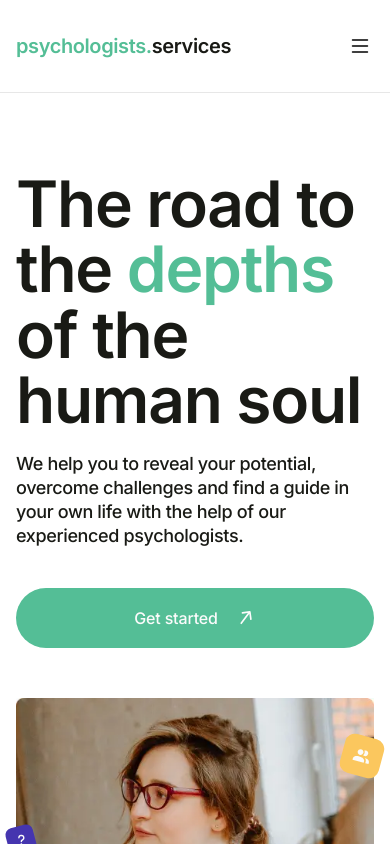
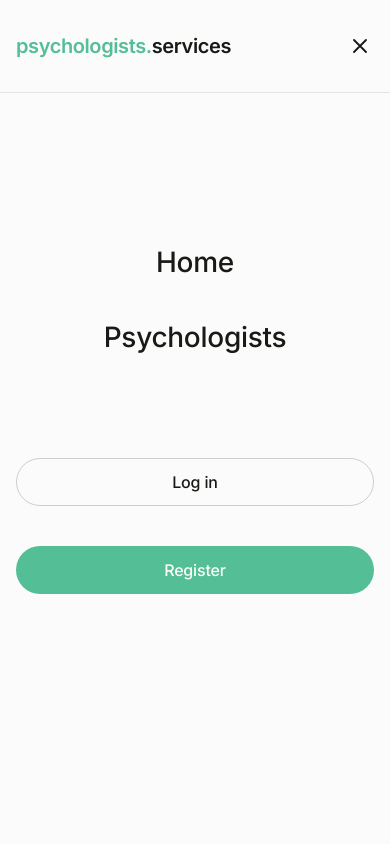
Before and after one commit to Diamond-FoxUA/psychologist-app, a React (Vite) app: page / in a window 390 px wide. Both pictures are taken after a click on the button "Open navigation menu". Shown: the top 844 px of the page. Built offline with nearby package versions, Linux system fonts and the light colour scheme.

Commit message:
feat: add Logo and MobileMenu components with styling, and integrate into Header
– add MobileMenu with styling and Modal

– extract Logo into separate component

– add close icon to sprite.svg

```diff
--- /dev/null
+++ b/src/components/Logo/Logo.module.css
@@ -0,0 +1,19 @@
+.logo {
+  display: flex;
+
+  text-align: center;
+  color: var(--black-color);
+  font-weight: 700;
+  font-size: 20px;
+  line-height: 120%;
+  letter-spacing: -0.02em;
+
+  max-width: 218px;
+  padding: 34px 0;
+  cursor: pointer;
+  transition: transform 300ms ease-in-out;
+}
+
+.logo:hover {
+  transform: scale(1.05);
+}
--- /dev/null
+++ b/src/components/Logo/Logo.tsx
@@ -0,0 +1,11 @@
+import { Link } from "react-router-dom";
+import { PATHS } from "../../variables";
+import css from "./Logo.module.css";
+
+export default function Logo() {
+  return (
+    <Link className={css.logo} to={PATHS.home}>
+      <span className="accent">psychologists.</span>services
+    </Link>
+  );
+}
--- /dev/null
+++ b/src/components/MobileMenu/MobileMenu.module.css
@@ -0,0 +1,103 @@
+.container {
+  position: absolute;
+  top: 0;
+  left: 0;
+  z-index: 500;
+
+  width: 100%;
+  height: 100vh;
+  background-color: var(--white-color);
+
+  overflow: hidden;
+  overscroll-behavior-y: none;
+
+  transition: transform 300ms ease-in-out;
+}
+
+.header {
+  border-bottom: 1px solid rgba(25, 26, 21, 0.1);
+  padding: 0 16px;
+}
+
+.closeButton {
+  position: absolute;
+  top: 34px;
+  right: 18px;
+
+  background-color: transparent;
+  border: none;
+
+  cursor: pointer;
+  transition: transform 300ms ease-in-out;
+}
+
+.closeButton:hover {
+  transform: scale(1.1);
+}
+
+.closeButton .icon {
+  display: flex;
+  justify-content: center;
+  align-content: center;
+
+  width: 24px;
+  height: 24px;
+
+  stroke: var(--black-color);
+}
+
+.navList {
+  display: flex;
+  flex-direction: column;
+  align-items: center;
+  justify-content: center;
+  gap: 40px;
+
+  margin-top: 18vh;
+}
+
+.navListItem {
+    position: relative;
+    font-weight: 500;
+    font-size: 28px;
+    line-height: 125%;
+    letter-spacing: -0.01em;
+    color: var(--black-color);
+
+    transition: opacity 300ms ease-in-out;
+  }
+
+  .navListItem:active {
+    opacity: 50%;
+  }
+
+  .navListItem::after {
+    position: absolute;
+    content: "";
+
+    width: 8px;
+    height: 8px;
+    border-radius: 100%;
+    bottom: -12px;
+    left: 50%;
+    background-color: transparent;
+
+    transition: background-color 300ms ease-in-out;
+    transform: translateX(-50%);
+  }
+
+  .navListItem:hover::after {
+    background-color: var(--main-color);
+  }
+
+  .navLink {
+    padding: 36px 0;
+  }
+
+  .authBtns {
+    display: flex;
+    flex-direction: column;
+    gap: 40px;
+    padding: 36px 16px;
+    margin-top: 8vh;
+  }
--- /dev/null
+++ b/src/components/MobileMenu/MobileMenu.tsx
@@ -0,0 +1,82 @@
+import { Link } from "react-router-dom";
+import { useState } from "react";
+
+import css from "./MobileMenu.module.css";
+import { PATHS } from "../../variables";
+import Logo from "../Logo/Logo";
+import { createPortal } from "react-dom";
+import Button from "../Button/Button";
+
+interface MobileMenuProps {
+  onClose: () => void;
+}
+
+export default function MobileMenu({ onClose }: MobileMenuProps) {
+  const isLoggedIn = false;
+
+  const [isModalOpen, setIsModalOpen] = useState(false);
+    const toggleModal = () => setIsModalOpen((prev) => !prev);
+
+  return createPortal(
+    <div className={`container ${css.container}`}>
+      <div className={css.container}>
+        <div className={css.header}>
+          <Logo />
+        </div>
+        <button
+          className={css.closeButton}
+          onClick={onClose}
+          aria-label="Close mobile menu"
+        >
+          <svg className={css.icon}>
+            <use href="/sprite.svg#icon-close"></use>
+          </svg>
+        </button>
+
+        <nav className={css.navbar}>
+          <ul className={css.navList}>
+            <li className={css.navListItem}>
+              <Link onClick={onClose} className={css.navLink} to={PATHS.home}>
+                Home
+              </Link>
+            </li>
+            <li className={css.navListItem}>
+              <Link
+                onClick={onClose}
+                className={css.navLink}
+                to={PATHS.psychologists}
+              >
+                Psychologists
+              </Link>
+            </li>
+            {isLoggedIn && (
+              <li className={css.navListItem}>
+                <Link
+                  onClick={onClose}
+                  className={css.navLink}
+                  to={PATHS.favourites}
+                >
+                  Favourites
+                </Link>
+              </li>
+            )}
+          </ul>
+        </nav>
+
+        {!isLoggedIn && <div className={css.authBtns}>
+          <Button
+            onClick={toggleModal}
+            className={css.authBtn}
+            variant="secondary"
+          >
+            Log in
+          </Button>
+          <Button onClick={toggleModal} className={css.authBtn}>
+            Register
+          </Button>
+        </div>}
+      </div>
+    </div>,
+    document.body,
+  );
+}
--- a/src/components/layout/Header/Header.module.css
+++ b/src/components/layout/Header/Header.module.css
@@ -6,25 +6,6 @@
 .icon {
   width: 24px;
   height: 24px;
-}
-
-.logo {
-  display: flex;
-
-  text-align: center;
-  color: var(--black-color);
-  font-weight: 700;
-  font-size: 20px;
-  line-height: 120%;
-  letter-spacing: -0.02em;
-
-  padding: 34px 0;
-  cursor: pointer;
-  transition: transform 300ms ease-in-out;
-}
-
-.logo:hover {
-  transform: scale(1.05);
 }
 
 .burgerBtn {
--- a/src/components/layout/Header/Header.tsx
+++ b/src/components/layout/Header/Header.tsx
@@ -1,30 +1,53 @@
-import { Link } from "react-router-dom";
-import { PATHS } from "../../../variables";
+import { useState } from "react";
 
 import css from "./Header.module.css";
+import Logo from "../../Logo/Logo";
 import NavBar from "../../Navbar/Navbar";
 import Button from "../../Button/Button";
+import MobileMenu from "../../MobileMenu/MobileMenu";
 
 export default function Header() {
+  const isLoggedIn = false;
+
+  const [isModalOpen, setIsModalOpen] = useState(false);
+  const toggleModal = () => setIsModalOpen((prev) => !prev);
+
+  const [isMobileMenuOpen, setIsMobileMenuOpen] = useState(false);
+  const toggleMobileMenu = () => setIsMobileMenuOpen((prev) => !prev);
+
   return (
+    <>
       <header className={css.header}>
         <div className={`container ${css.container}`}>
-        <Link className={css.logo} to={PATHS.home}>
-          <span className="accent">psychologists.</span>services
-        </Link>
+          <Logo />
           <NavBar />
-        <button className={css.burgerBtn} aria-label="Open navigation menu">
+
+          <button
+            className={css.burgerBtn}
+            onClick={toggleMobileMenu}
+            aria-label="Open navigation menu"
+          >
             <svg className={css.icon}>
-            <use href="/sprite.svg#icon-menu" className={css.burgerIcon}/>
+              <use href="/sprite.svg#icon-menu" className={css.burgerIcon} />
             </svg>
           </button>
-        <div className={css.authBtns}>
-          <Button className={css.authBtn} variant="secondary">
+
+          {!isLoggedIn && <div className={css.authBtns}>
+            <Button
+              onClick={toggleModal}
+              className={css.authBtn}
+              variant="secondary"
+            >
               Log in
             </Button>
-          <Button className={css.authBtn}>Register</Button>
-        </div>
+            <Button onClick={toggleModal} className={css.authBtn}>
+              Register
+            </Button>
+          </div>}
         </div>
       </header>
+
+      {isMobileMenuOpen && <MobileMenu onClose={toggleMobileMenu}></MobileMenu>}
+    </>
   );
 }
```
Also changed, not shown: src/components/Modal/Modal.tsx (added, +56 -0 lines), public/sprite.svg, src/components/Modal/Modal.module.css (added). Lines whose indentation alone changed are shown as unchanged.
